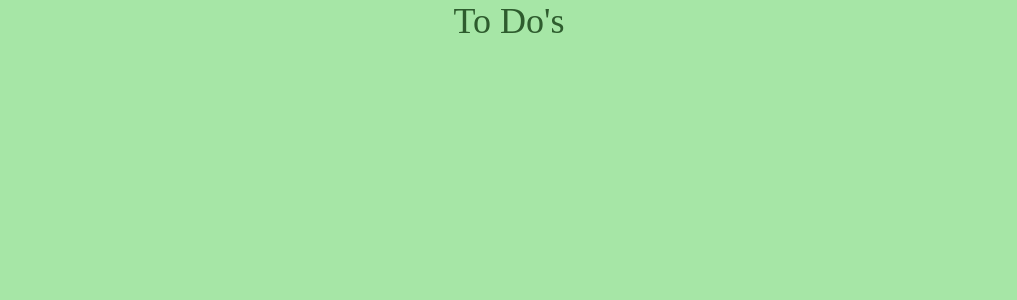
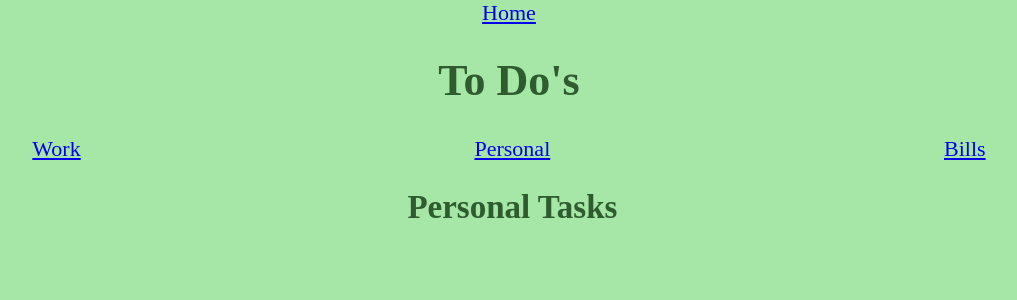
Before and after one commit to MaryHooker/Projects, a React (Create React App) app in the folder todos-app/client/: page /personal in a window 1280 px wide. Shown: the top 300 px of the page, without its empty margins (131-1148 px from the left). Built offline with nearby package versions, Linux system fonts and the light colour scheme.

Commit message:
links created

```diff
--- a/todos-app/client/package.json
+++ b/todos-app/client/package.json
@@ -8,6 +8,7 @@
     "@testing-library/user-event": "^7.1.2",
     "react": "^16.13.1",
     "react-dom": "^16.13.1",
+    "react-router-dom": "^5.1.2",
     "react-scripts": "3.4.1"
   },
   "scripts": {
@@ -31,5 +32,5 @@
       "last 1 safari version"
     ]
   },
-  "proxy":"http://localhost:2112"
+  "proxy": "http://localhost:2112"
 }
--- a/todos-app/client/src/App.css
+++ b/todos-app/client/src/App.css
@@ -1,7 +1,12 @@
 body{
   background-color: rgb(166, 230, 166);
   color: rgb(46, 92, 46);
-  font-size: 36px;
+  font-size: 22px;
   text-align: center;
   font-family: serif;
 }
+
+.appContainer{
+  display: grid;
+  grid-template-columns: auto auto auto;
+}
--- a/todos-app/client/src/components/AppContainer.jsx
+++ b/todos-app/client/src/components/AppContainer.jsx
@@ -1,14 +1,38 @@
-import React,{Component} from 'react';
+import React, { Component } from 'react';
+import WorkToDos from './WorkToDos';
+import PersonalToDos from './PersonalToDos';
+import BillToDos from './BillToDos';
+import { BrowserRouter as Router, Link, Route } from 'react-router-dom';
 
 class AppContainer extends Component {
     constructor(props) {
         super(props);
-        this.state = {  }
+        this.state = {}
     }
     render() {
         return (
-            <div>To Do's</div>
-         );
+
+            <div>
+                <Router>
+                    <Link to='/'>Home</Link>
+                    <h1>To Do's</h1>
+                    <div className='appContainer'>
+                        <div>
+                            <Link to='/work'>Work</Link>
+                            <Route exact path='/work' component={WorkToDos} />
+                        </div>
+                        <div>
+                            <Link to='/personal'>Personal</Link>
+                            <Route exact path='/personal' component={PersonalToDos} />
+                        </div>
+                        <div>
+                            <Link to='/bills'>Bills</Link>
+                            <Route exact path='/bills' component={BillToDos} />
+                        </div>
+                    </div>
+                </Router>
+            </div>
+        );
     }
 }
 
--- /dev/null
+++ b/todos-app/client/src/components/BillToDos.jsx
@@ -0,0 +1,17 @@
+import React,{Component} from 'react';
+
+class BillToDos extends Component {
+    constructor(props) {
+        super(props);
+        this.state = {  }
+    }
+    render() {
+        return (
+            <div>
+                <h2>Bill Tasks</h2>
+            </div>
+         );
+    }
+}
+
+export default BillToDos;
--- /dev/null
+++ b/todos-app/client/src/components/PersonalToDos.jsx
@@ -0,0 +1,17 @@
+import React,{Component} from 'react';
+
+class PersonalToDos extends Component {
+    constructor(props) {
+        super(props);
+        this.state = {  }
+    }
+    render() {
+        return (
+            <div>
+                <h2>Personal Tasks</h2>
+            </div>
+         );
+    }
+}
+
+export default PersonalToDos;
--- /dev/null
+++ b/todos-app/client/src/components/WorkToDos.jsx
@@ -0,0 +1,17 @@
+import React,{Component} from 'react';
+
+class WorkToDos extends Component {
+    constructor(props) {
+        super(props);
+        this.state = {  }
+    }
+    render() {
+        return (
+            <div>
+                <h2>Work Tasks</h2>
+            </div>
+         );
+    }
+}
+
+export default WorkToDos;
```
Also changed, not shown: 1 other file (tests, documents, lock files or other folders).
